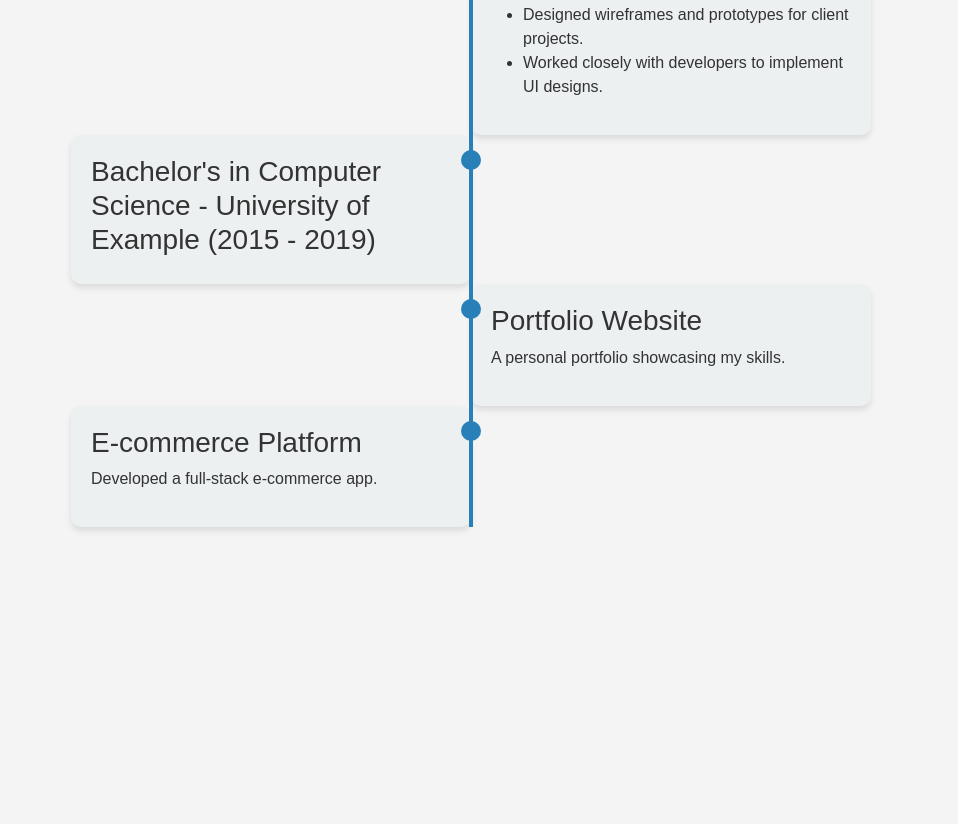
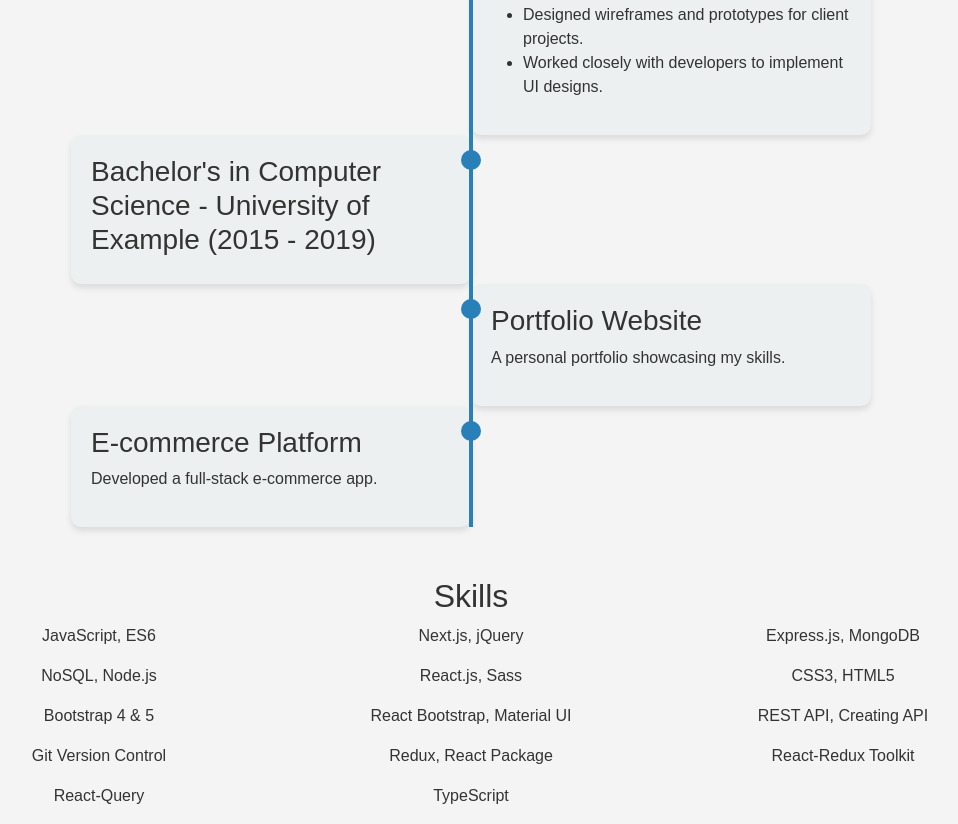
Before and after one commit to lamji/Portfolio, a plain HTML site: page index.html in a window 1280 px wide. Shown: the part 535-1359 px from the top of the page, without its empty margins (169-1127 px from the left). Before the commit the page ends 1112 px from the top, so only its background shows below. Drawn offline with nearby package versions, Linux system fonts and the light colour scheme.

Commit message:
Update index.html

```diff
--- a/index.html
+++ b/index.html
@@ -117,6 +117,26 @@
                 <p>Developed a full-stack e-commerce app.</p>
             </div>
         </div>
+
+        <div class="container mt-5">
+            <h2 class="text-center">Skills</h2>
+            <div class="row text-center">
+                <div class="col-md-4"><p>JavaScript, ES6</p></div>
+                <div class="col-md-4"><p>Next.js, jQuery</p></div>
+                <div class="col-md-4"><p>Express.js, MongoDB</p></div>
+                <div class="col-md-4"><p>NoSQL, Node.js</p></div>
+                <div class="col-md-4"><p>React.js, Sass</p></div>
+                <div class="col-md-4"><p>CSS3, HTML5</p></div>
+                <div class="col-md-4"><p>Bootstrap 4 & 5</p></div>
+                <div class="col-md-4"><p>React Bootstrap, Material UI</p></div>
+                <div class="col-md-4"><p>REST API, Creating API</p></div>
+                <div class="col-md-4"><p>Git Version Control</p></div>
+                <div class="col-md-4"><p>Redux, React Package</p></div>
+                <div class="col-md-4"><p>React-Redux Toolkit</p></div>
+                <div class="col-md-4"><p>React-Query</p></div>
+                <div class="col-md-4"><p>TypeScript</p></div>
+            </div>
+        </div>
     </div>
     <script src="https://cdn.jsdelivr.net/npm/bootstrap@5.3.0/dist/js/bootstrap.bundle.min.js"></script>
 </body>
```
